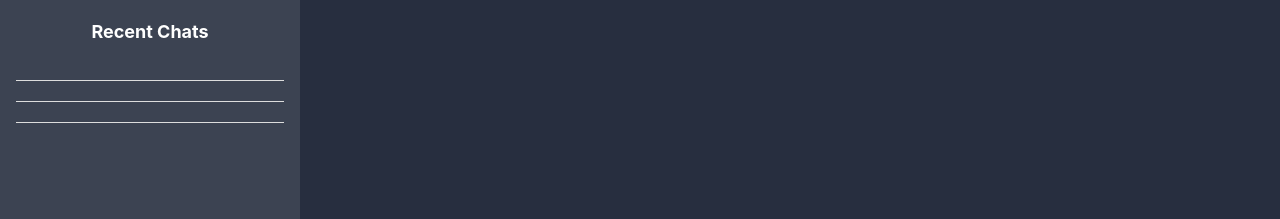
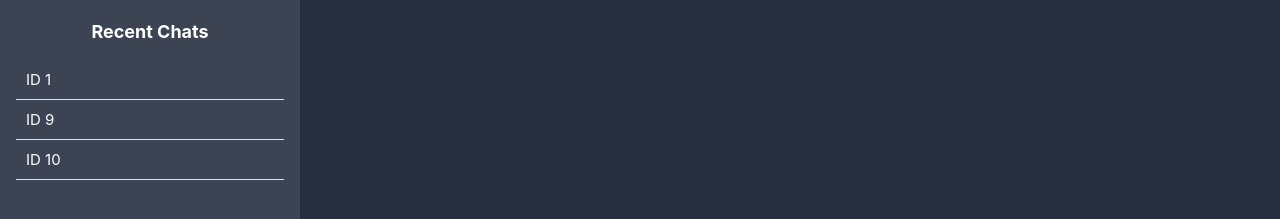
Before and after one commit to Aletheianomous-AI/Chatbot-SP15, a React (Create React App) app: page /chatpage in a window 1280 px wide. Shown: the part 171-390 px from the top of the page. Built offline with nearby package versions, Linux system fonts and the light colour scheme; no server answers.

Commit message:
Tested displaying ChatWindow messages through sample messages

```diff
--- a/src/components/ChatHistory.js
+++ b/src/components/ChatHistory.js
@@ -6,9 +6,9 @@ function ChatHistory({ backendURL, userId, onSelectChat, onNewChat }) {
 
   //FOR TESTING PURPOSE, WILL DELETE LATER
    const [recentChats, setRecentChats] = useState([
-     { id: 1, title: null },
-     { id: 9, title: null },
-     { id: 10, title: null },
+     { id: 1, title: "ID 1", messages: [{sender: "User", text: "Who is Glamrock Freddy?", ai: false}, {sender: "AI", text: "Glamrock Freddy is an animatronic From Five Nights at Freddy's, Security Breach.", ai: true}] },
+     { id: 9, title: "ID 9" },
+     { id: 10, title: "ID 10" },
    ]);
 
   useEffect(() => {
@@ -24,7 +24,7 @@ function ChatHistory({ backendURL, userId, onSelectChat, onNewChat }) {
       }
       const data = await response.json();
       console.log(data.chat_history);
-      setRecentChats(data.chat_history);
+      //setRecentChats(data.chat_history);
       console.log("New state of recentChats: ", recentChats);
     } catch (error) {
       console.error("Error fetching chat history:", error.message);
@@ -41,7 +41,7 @@ function ChatHistory({ backendURL, userId, onSelectChat, onNewChat }) {
       }
       const data = await response.json();
       console.log(data.conversation_title);
-      setRecentChats(data.conversation_title);
+      //setRecentChats(data.conversation_title);
     } catch (error) {
       console.error("Error fetching chat titles:", error.message);
     }
@@ -56,7 +56,7 @@ function ChatHistory({ backendURL, userId, onSelectChat, onNewChat }) {
       <ul className="recent-chats-list">
         {recentChats.map((chat) => (
           <li
-            key={chat.conversation_id}
+            key={chat.id}
             className="recent-chat-item"
             onClick={() => onSelectChat(chat)}
           >
--- a/src/components/ChatWindow.js
+++ b/src/components/ChatWindow.js
@@ -18,9 +18,14 @@ const ChatWindow = ({ backendURL, userId, currentChat }) => {
     if (currentChat) {
       // Update chat title when current chat changes
       console.log(currentChat.id);
+      console.log("Chat messages: ", currentChat.messages);
       setChatTitle(currentChat.title);
       //Update current message in current chat
-      setMessages(messages); //Function does not work.
+      if (typeof currentChat.messages !== "undefined") {
+	      setMessages(currentChat.messages); //Function does not work.
+      } else {
+	      setMessages([]);
+      }
     }
   }, [currentChat]);
 
@@ -48,9 +53,9 @@ const ChatWindow = ({ backendURL, userId, currentChat }) => {
     }
   };
 
-  const getResponseFromAI = async (message) => {
+  const getResponseFromAI = async (userMessage, message) => {
     // Send user message to backend
-    await sendMessageToBackend(message);
+    //await sendMessageToBackend(message);
 
     // Receive AI response from backend
     try {
@@ -79,7 +84,7 @@ const ChatWindow = ({ backendURL, userId, currentChat }) => {
       console.log(messages_copy);
       messages_copy = [...messages, { sender: "AI", text: aiResponse.content}];
       console.log(messages_copy);
-      setMessages([...messages, { sender: "AI", text: aiResponse.content}]);
+      setMessages([...messages, userMessage, { sender: "AI", text: aiResponse.content}]);
       console.log("Messages after appending AI response: ", messages);
     } catch (error) {
       console.error("Error receiving AI response:", error.message);
@@ -93,7 +98,8 @@ const ChatWindow = ({ backendURL, userId, currentChat }) => {
       console.log("Messages before userMessage appended: ", messages);
       setMessages([...messages, userMessage]); //Function does not update messages.
       console.log("Messages after userMessage appended: ", messages);
-      await getResponseFromAI(inputValue);
+      await sendMessageToBackend(inputValue);
+      await getResponseFromAI(userMessage, inputValue);
       console.log(messages);
       setInputValue("");
     }
```
